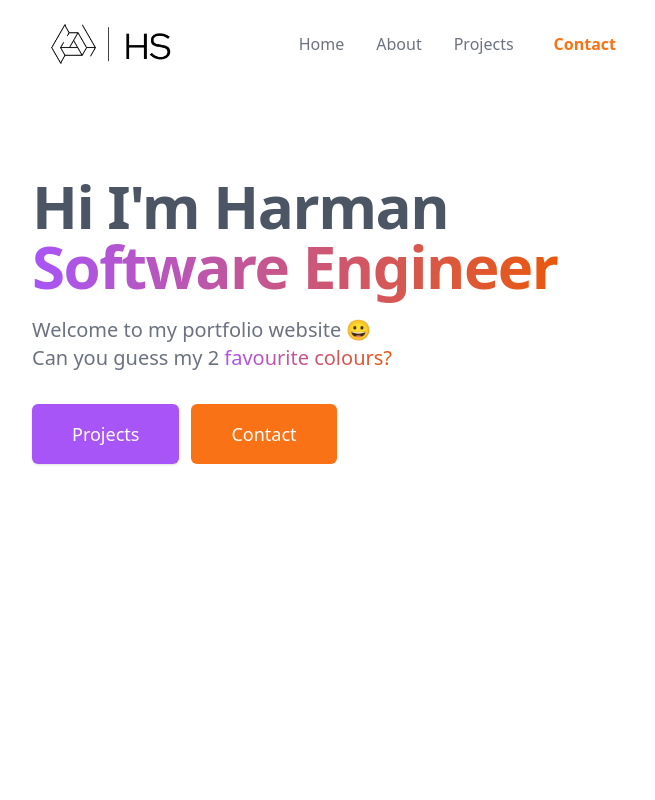
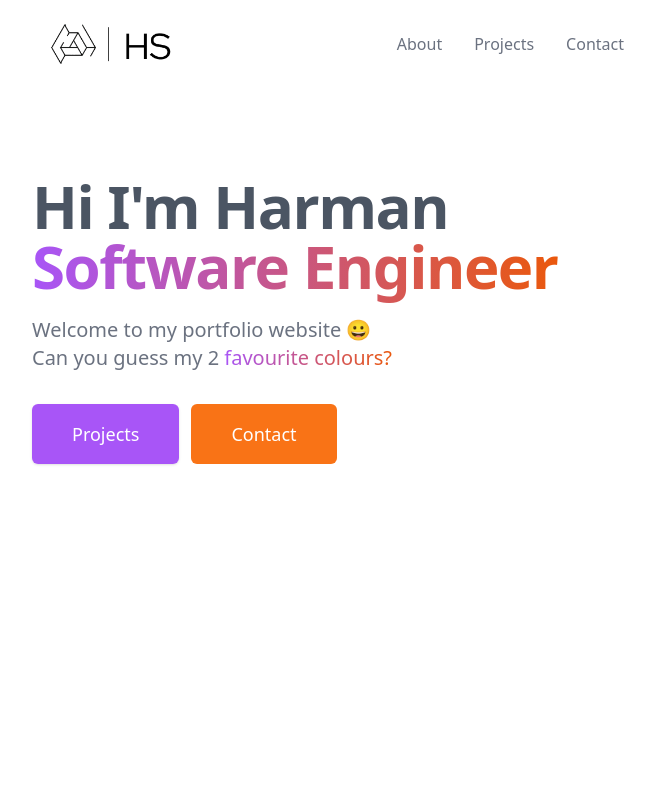
Before and after one commit to Harmxn02/Portfolio, a React (Create React App) app: page / in a window 1280 px wide. Shown: the top 800 px of the page, without its empty margins (0-655 px from the left). Built offline with nearby package versions, Linux system fonts and the light colour scheme.

Commit message:
Add HREF links to navbar to redirect on click

```diff
--- a/src/components/Intro.js
+++ b/src/components/Intro.js
@@ -7,9 +7,9 @@ import LOGO_NAME from "../logos/LOGO_NAME.png"
 
 
 const navigation = [
-  { name: 'Home', href: '#' },
-  { name: 'About', href: '#' },
-  { name: 'Projects', href: '#' },
+  { name: 'About', href: '#ABOUT' },
+  { name: 'Projects', href: '#PROJECTS' },
+  { name: 'Contact', href: '#CONTACT' },
 ]
 
 export default function Intro() {
@@ -54,9 +54,6 @@ export default function Intro() {
                       {item.name}
                     </a>
                   ))}
-                  <a href="www.google.be" className="font-bold p-2 rounded-xl text-orange-500 hover:bg-orange-500 hover:text-white">
-                    Contact
-                  </a>
                 </div>
               </nav>
             </div>
@@ -101,12 +98,7 @@ export default function Intro() {
                       </a>
                     ))}
                   </div>
-                  <a
-                    href="www.google.be"
-                    className="block w-full px-5 py-3 text-center font-medium text-orange-600 bg-gray-50 hover:bg-gray-100"
-                  >
-                    Log in
-                  </a>
+
                 </div>
               </Popover.Panel>
             </Transition>
```
